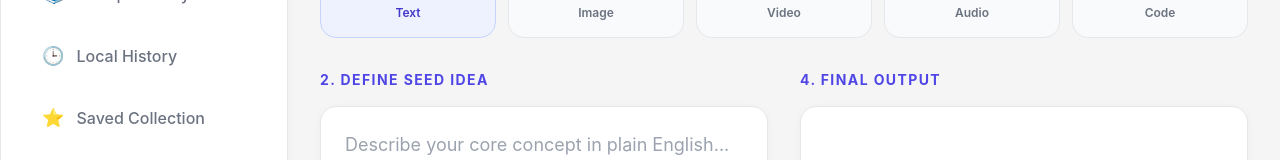
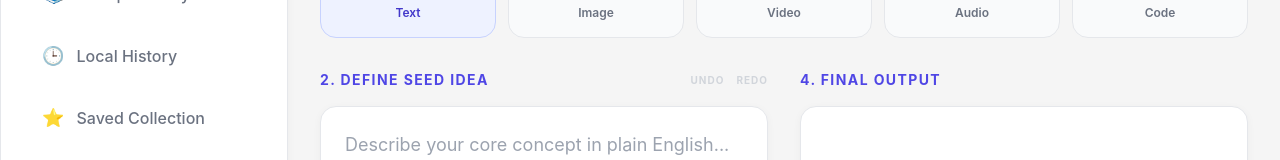
Before and after one commit to ja154/New-jengaPrompts, a React (Vite) app: page / in a window 1280 px wide. Shown: the part 168-328 px from the top of the page. Built offline with nearby package versions, Linux system fonts and the light colour scheme.

Commit message:
feat: Implement undo/redo functionality
Adds undo and redo capabilities to the workspace state management. This allows users to revert to previous states or reapply undone changes, improving the user experience and workflow.

```diff
--- a/components/Workspace.tsx
+++ b/components/Workspace.tsx
@@ -1,5 +1,5 @@
 
-import React, { useState, useEffect, useRef } from 'react';
+import React, { useState, useEffect, useRef, useCallback } from 'react';
 import { MODALITIES, MODALITY_SPECIFIC_CONTROLS } from '../constants';
 import { Modality, WorkspaceState, GeneratedPrompt, PromptTemplate } from '../types';
 import { enhancePrompt, convertToJSON } from '../geminiService';
@@ -20,6 +20,41 @@ export const Workspace: React.FC<WorkspaceProps> = ({ onGenerated, initialTempla
     isThinking: false
   });
 
+  const [past, setPast] = useState<WorkspaceState[]>([]);
+  const [future, setFuture] = useState<WorkspaceState[]>([]);
+
+  const updateState = useCallback((updater: (prev: WorkspaceState) => WorkspaceState) => {
+    setState(prev => {
+      const next = updater(prev);
+      if (
+        prev.seed !== next.seed ||
+        prev.modality !== next.modality ||
+        JSON.stringify(prev.params) !== JSON.stringify(next.params) ||
+        prev.isThinking !== next.isThinking
+      ) {
+        setPast(p => [...p, prev].slice(-50));
+        setFuture([]);
+      }
+      return next;
+    });
+  }, []);
+
+  const handleUndo = () => {
+    if (past.length === 0) return;
+    const previous = past[past.length - 1];
+    setPast(prev => prev.slice(0, prev.length - 1));
+    setFuture(prev => [state, ...prev]);
+    setState(previous);
+  };
+
+  const handleRedo = () => {
+    if (future.length === 0) return;
+    const next = future[0];
+    setFuture(prev => prev.slice(1));
+    setPast(prev => [...prev, state]);
+    setState(next);
+  };
+
   const [output, setOutput] = useState('');
   const [jsonOutput, setJsonOutput] = useState<string | null>(null);
   const [viewMode, setViewMode] = useState<'text' | 'json'>('text');
@@ -29,32 +64,32 @@ export const Workspace: React.FC<WorkspaceProps> = ({ onGenerated, initialTempla
 
   useEffect(() => {
     if (initialTemplate) {
-      setState({
+      updateState(() => ({
         modality: initialTemplate.modality,
         seed: initialTemplate.seed,
         params: initialTemplate.parameters,
         isThinking: false
-      });
+      }));
       setOutput('');
       setJsonOutput(null);
       onClearTemplate();
       if (onClearActivePrompt) onClearActivePrompt();
     }
-  }, [initialTemplate, onClearTemplate, onClearActivePrompt]);
+  }, [initialTemplate, onClearTemplate, onClearActivePrompt, updateState]);
 
   useEffect(() => {
     if (activePrompt) {
-      setState({
+      updateState(() => ({
         modality: activePrompt.modality,
         seed: activePrompt.originalSeed,
         params: activePrompt.params || {},
         isThinking: false
-      });
+      }));
       setOutput(activePrompt.enhancedPrompt);
       setJsonOutput(null);
       setViewMode('text');
     }
-  }, [activePrompt]);
+  }, [activePrompt, updateState]);
 
   useEffect(() => {
     if (outputRef.current) {
@@ -63,7 +98,7 @@ export const Workspace: React.FC<WorkspaceProps> = ({ onGenerated, initialTempla
   }, [output, jsonOutput, viewMode]);
 
   const handleParamChange = (name: string, value: string) => {
-    setState(prev => ({
+    updateState(prev => ({
       ...prev,
       params: { ...prev.params, [name]: value }
     }));
@@ -145,7 +180,7 @@ export const Workspace: React.FC<WorkspaceProps> = ({ onGenerated, initialTempla
           {MODALITIES.map((m) => (
             <button
               key={m.value}
-              onClick={() => setState(prev => ({ ...prev, modality: m.value, params: {} }))}
+              onClick={() => updateState(prev => ({ ...prev, modality: m.value, params: {} }))}
               className={`
                 flex flex-col items-center justify-center p-4 rounded-2xl transition-all border
                 ${state.modality === m.value
@@ -164,10 +199,28 @@ export const Workspace: React.FC<WorkspaceProps> = ({ onGenerated, initialTempla
         {/* Input Column */}
         <section className="space-y-6">
           <div className="space-y-4">
-            <h2 className="text-sm font-bold uppercase tracking-widest text-indigo-600">2. Define Seed Idea</h2>
+            <div className="flex items-center justify-between">
+              <h2 className="text-sm font-bold uppercase tracking-widest text-indigo-600">2. Define Seed Idea</h2>
+              <div className="flex items-center gap-3">
+                <button
+                  onClick={handleUndo}
+                  disabled={past.length === 0}
+                  className={`text-[10px] font-bold uppercase tracking-widest transition-colors ${past.length === 0 ? 'text-gray-300 cursor-not-allowed' : 'text-indigo-500 hover:text-indigo-700'}`}
+                >
+                  Undo
+                </button>
+                <button
+                  onClick={handleRedo}
+                  disabled={future.length === 0}
+                  className={`text-[10px] font-bold uppercase tracking-widest transition-colors ${future.length === 0 ? 'text-gray-300 cursor-not-allowed' : 'text-indigo-500 hover:text-indigo-700'}`}
+                >
+                  Redo
+                </button>
+              </div>
+            </div>
             <textarea
               value={state.seed}
-              onChange={(e) => setState(prev => ({ ...prev, seed: e.target.value }))}
+              onChange={(e) => updateState(prev => ({ ...prev, seed: e.target.value }))}
               placeholder="Describe your core concept in plain English..."
               className="w-full h-40 glass rounded-2xl p-6 text-lg focus:ring-2 focus:ring-indigo-500 outline-none transition-all resize-none border-gray-200 text-gray-900 bg-white"
             />
@@ -177,7 +230,7 @@ export const Workspace: React.FC<WorkspaceProps> = ({ onGenerated, initialTempla
             <div className="flex items-center justify-between">
               <h2 className="text-sm font-bold uppercase tracking-widest text-indigo-600">3. Technical Parameters</h2>
               <button
-                onClick={() => setState(prev => ({ ...prev, params: {} }))}
+                onClick={() => updateState(prev => ({ ...prev, params: {} }))}
                 className="text-[10px] text-gray-500 hover:text-gray-900"
               >
                 Reset Params
@@ -227,7 +280,7 @@ export const Workspace: React.FC<WorkspaceProps> = ({ onGenerated, initialTempla
             <div className="flex items-center gap-3 px-4 py-3 glass rounded-2xl border-gray-200">
               <label className="text-xs font-semibold text-gray-600">Deeper Reasoning</label>
               <button
-                onClick={() => setState(prev => ({ ...prev, isThinking: !prev.isThinking }))}
+                onClick={() => updateState(prev => ({ ...prev, isThinking: !prev.isThinking }))}
                 className={`w-12 h-6 rounded-full p-1 transition-colors ${state.isThinking ? 'bg-indigo-600' : 'bg-gray-300'}`}
               >
                 <div className={`w-4 h-4 bg-white rounded-full shadow transition-transform ${state.isThinking ? 'translate-x-6' : 'translate-x-0'}`}></div>
```
